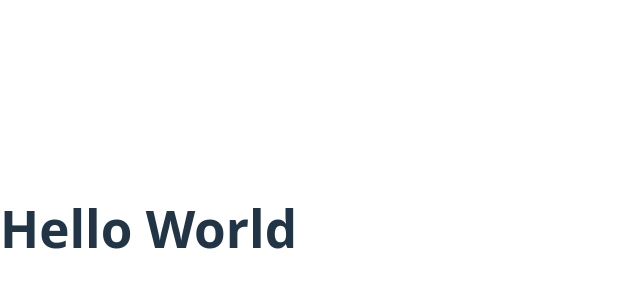
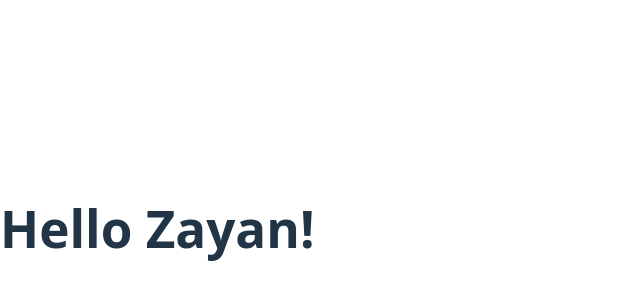
Before and after one commit to zayan-farazi/devsoc-webpage, a React (Vite) app in the folder devsoc-webpage/: page / in a window 1280 px wide. Shown: the part 172-472 px from the top of the page, without its empty margins (0-640 px from the left). Built offline with nearby package versions, Linux system fonts and the light colour scheme.

Commit message:
feature: tested using curly braces to use js code within react

```diff
--- a/devsoc-webpage/src/message.tsx
+++ b/devsoc-webpage/src/message.tsx
@@ -1,5 +1,6 @@
 function Message() {
-    return <h1>Hello World</h1>;
+    const name = 'Zayan';
+    return <h1>Hello {name}!</h1>;
 }
 
 export default Message;
```
